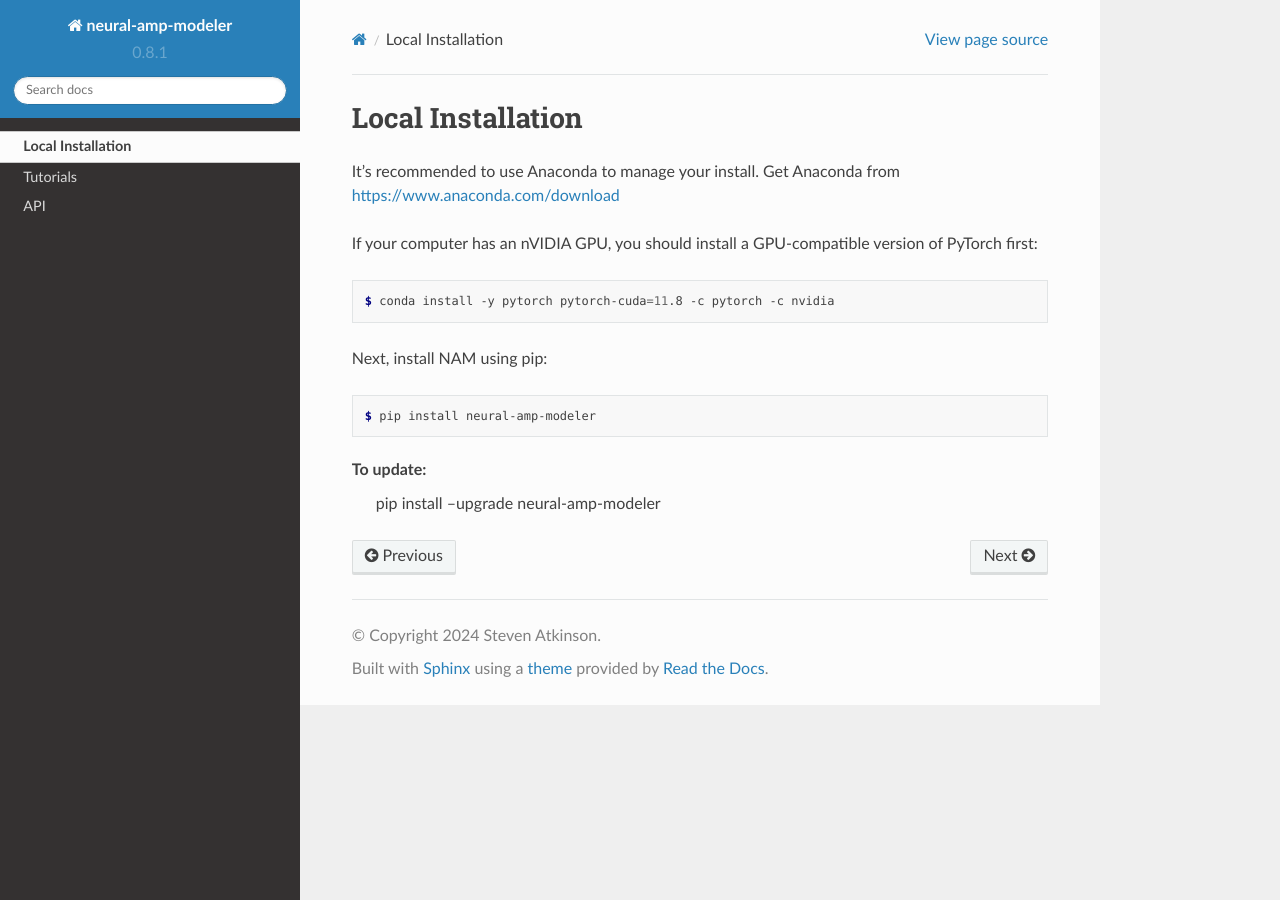
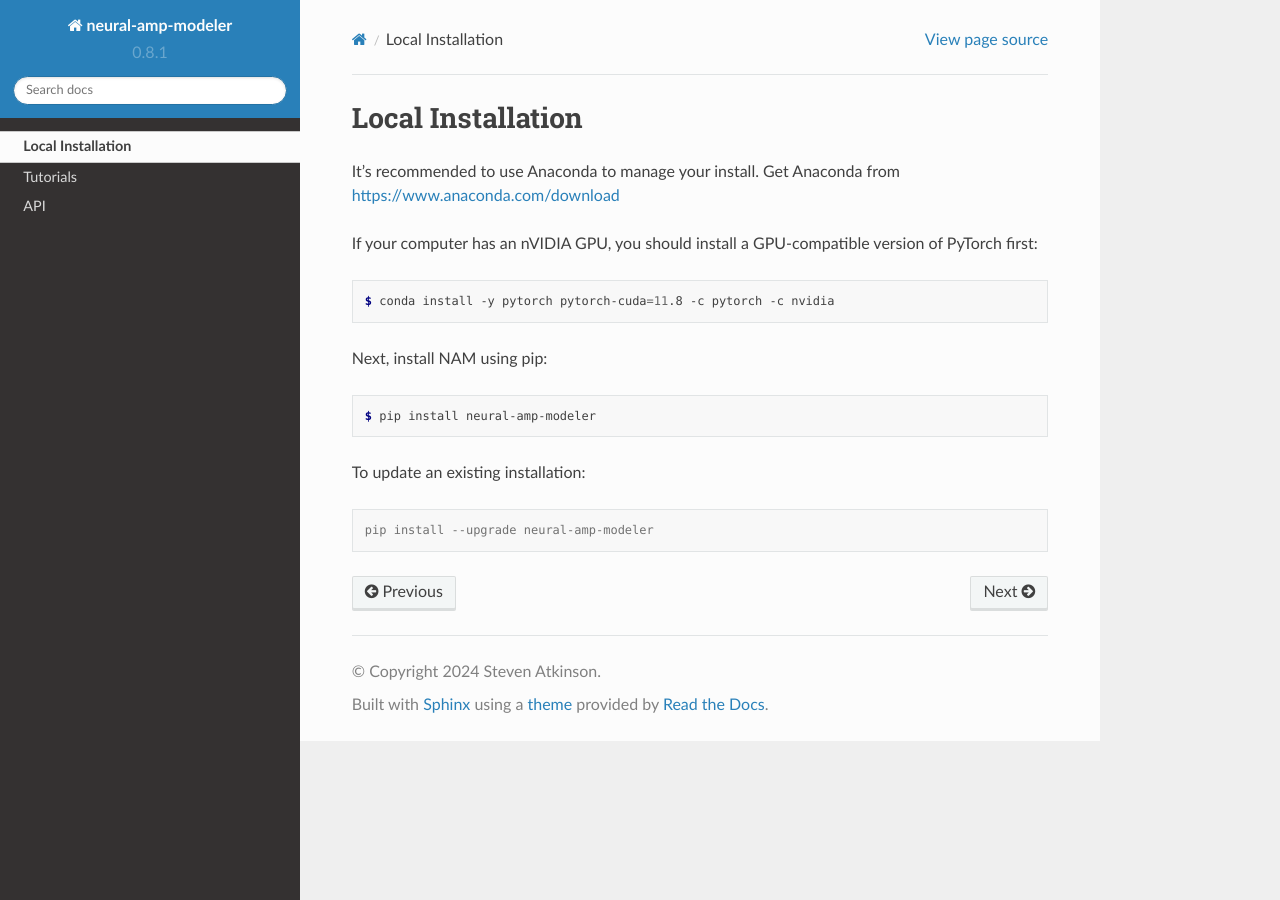
Before and after one commit to sdatkinson/neural-amp-modeler, a Sphinx documentation site: the page built from docs/source/installation.rst, in a window 1280 px wide. Built offline with Sphinx 7.4.7 and the Read the Docs theme 2.0.0, drawn with Linux system fonts in a browser that asks for light colours.

Commit message:
Update installation.rst

```diff
--- a/docs/source/installation.rst
+++ b/docs/source/installation.rst
@@ -17,5 +17,8 @@ Next, install NAM using pip:
 
    $ pip install neural-amp-modeler
 
-To update:
+To update an existing installation:
+
+.. code-block:: console
+
    pip install --upgrade neural-amp-modeler
```
